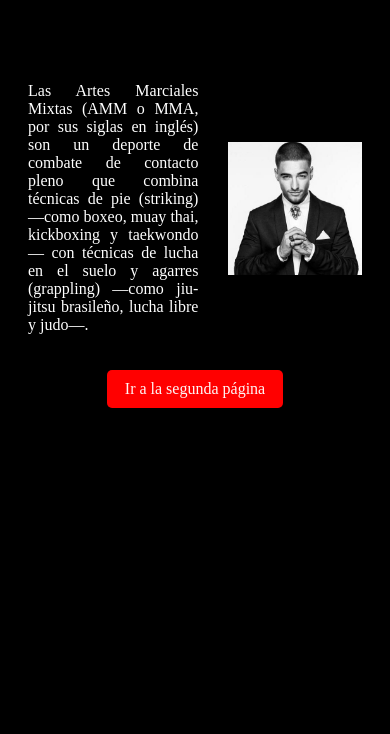
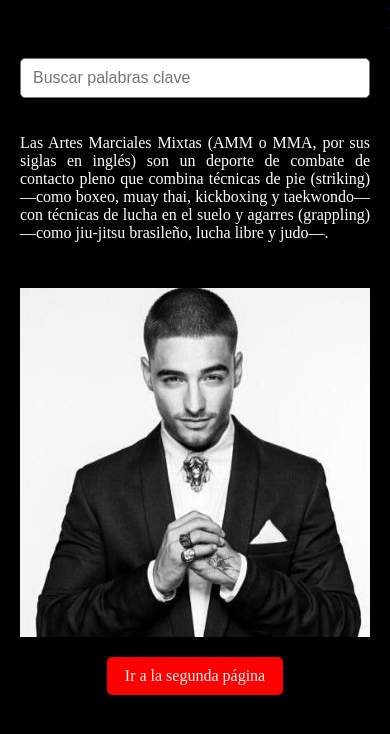
Before and after one commit to iiammauricio/4Competencias, a plain HTML site: page HTML/mipagina1.html in a window 390 px wide. Drawn offline with Linux system fonts and the light colour scheme.

Commit message:
Update mipagina1.html

```diff
--- a/HTML/mipagina1.html
+++ b/HTML/mipagina1.html
@@ -1,18 +1,15 @@
-<html>
-<head>
-<title>Hola</title>
-</head>
-<body bgcolor="Negro">
 <html>
 <head>
     <title>Hola</title>
     <style>
         body {
+            margin: 0;
             background-color: black;
             color: white;
             font-family: "Times New Roman", Times, serif;
             text-align: justify;
         }
+
         .contenido {
             display: flex;
             align-items: center;
@@ -22,6 +19,7 @@
             margin: 20px auto;
             padding: 0 20px;
         }
+
         .contenido p {
             flex: 1;
             text-align: justify;
@@ -32,25 +30,47 @@
             max-width: 40%;
             height: auto;
         }
+
         .boton {
-    display: inline-block;
+            display: block;
+            width: fit-content;
+            margin: 20px auto;
             padding: 10px 18px;
             background-color: rgb(255, 0, 0);
             color: rgb(255, 245, 245);
             text-decoration: none;
             border-radius: 5px;
         }
-.boton {
-    display: block;
-    width: fit-content;
+
+        .buscador {
+            max-width: 450px;
             margin: 20px auto;
-    /* Conserva aquí los demás estilos del botón */
+            padding: 0 20px;
         }
 
+        .buscador input {
+            width: 100%;
+            box-sizing: border-box;
+            padding: 10px 12px;
+            border: 1px solid #777;
+            border-radius: 5px;
+            font-size: 16px;
+        }
+
+        @media (max-width: 768px) {
+            .contenido {
+                flex-direction: column;
+                align-items: center;
+            }
+
+            .contenido img {
+                max-width: 100%;
+                width: 100%;
+            }
+        }
     </style>
 </head>
 <body>
-
     <center>
         <h1>
             <font color="Blue">
@@ -59,7 +79,16 @@
         </h1>
     </center>
 
-<div class="contenido">
+    <div class="buscador">
+        <input
+            type="search"
+            id="buscador"
+            placeholder="Buscar palabras clave"
+            aria-label="Buscar en la página"
+        >
+    </div>
+
+    <div class="contenido buscable">
         <p>
             Las Artes Marciales Mixtas (AMM o MMA, por sus siglas en inglés) son un
             deporte de combate de contacto pleno que combina técnicas de pie
@@ -70,7 +99,21 @@
 
         <img src="maluma.jpg" alt="Maluma">
     </div>
+
     <a class="boton" href="mipagina2.html">Ir a la segunda página</a>
 
+    <script>
+        const buscador = document.getElementById("buscador");
+        const elementosBuscables = document.querySelectorAll(".buscable");
+
+        buscador.addEventListener("input", function () {
+            const texto = buscador.value.toLower.toLowerCase();
+
+            elementosBuscables.forEach(function (elemento) {
+                const coincide = elemento.textContent.toLowerCase().includes(texto);
+                elemento.style.display = coincide ? "" : "none";
+            });
+        });
+    </script>
 </body>
 </html>
```
Lines whose indentation alone changed are shown as unchanged.
